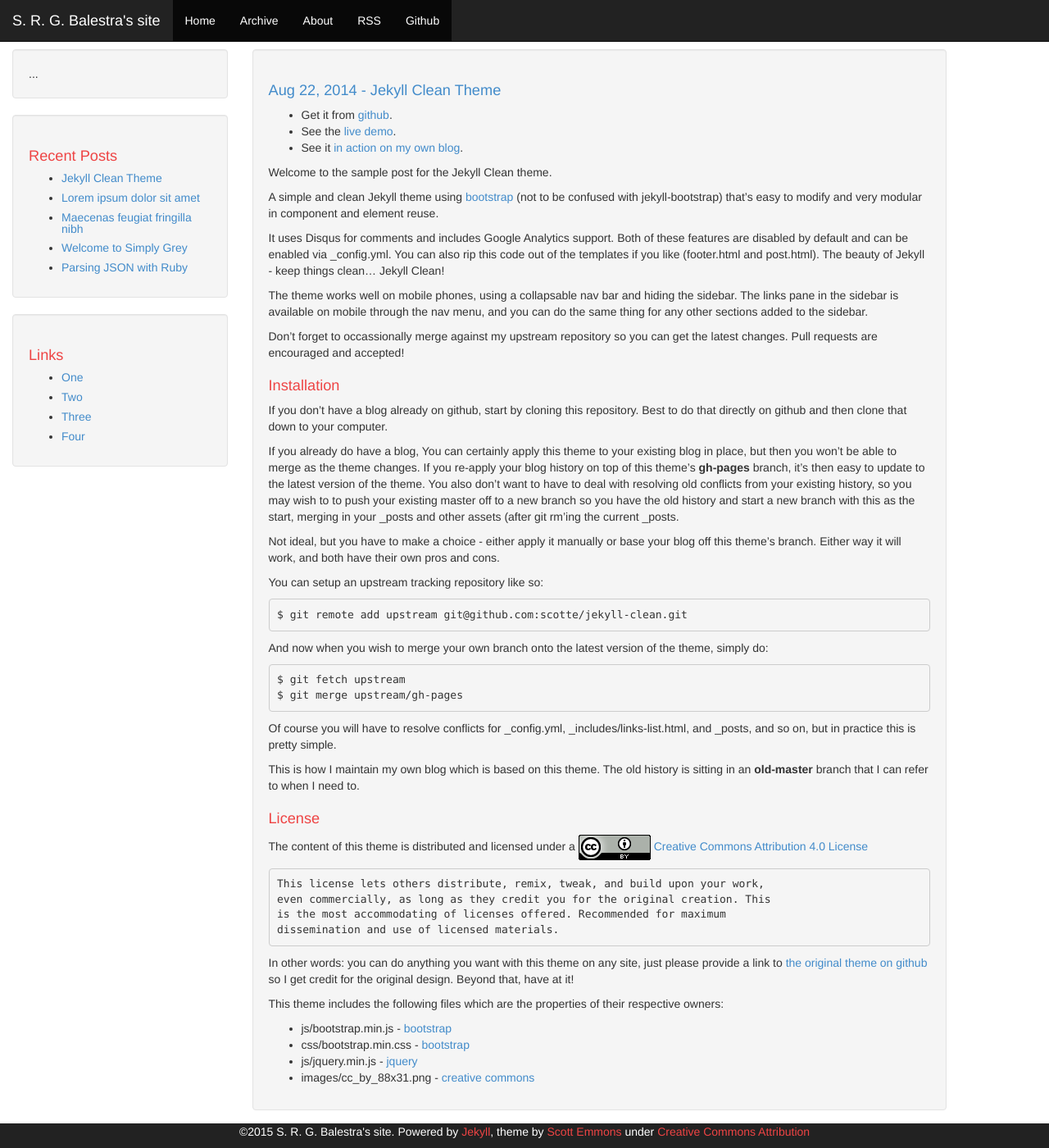
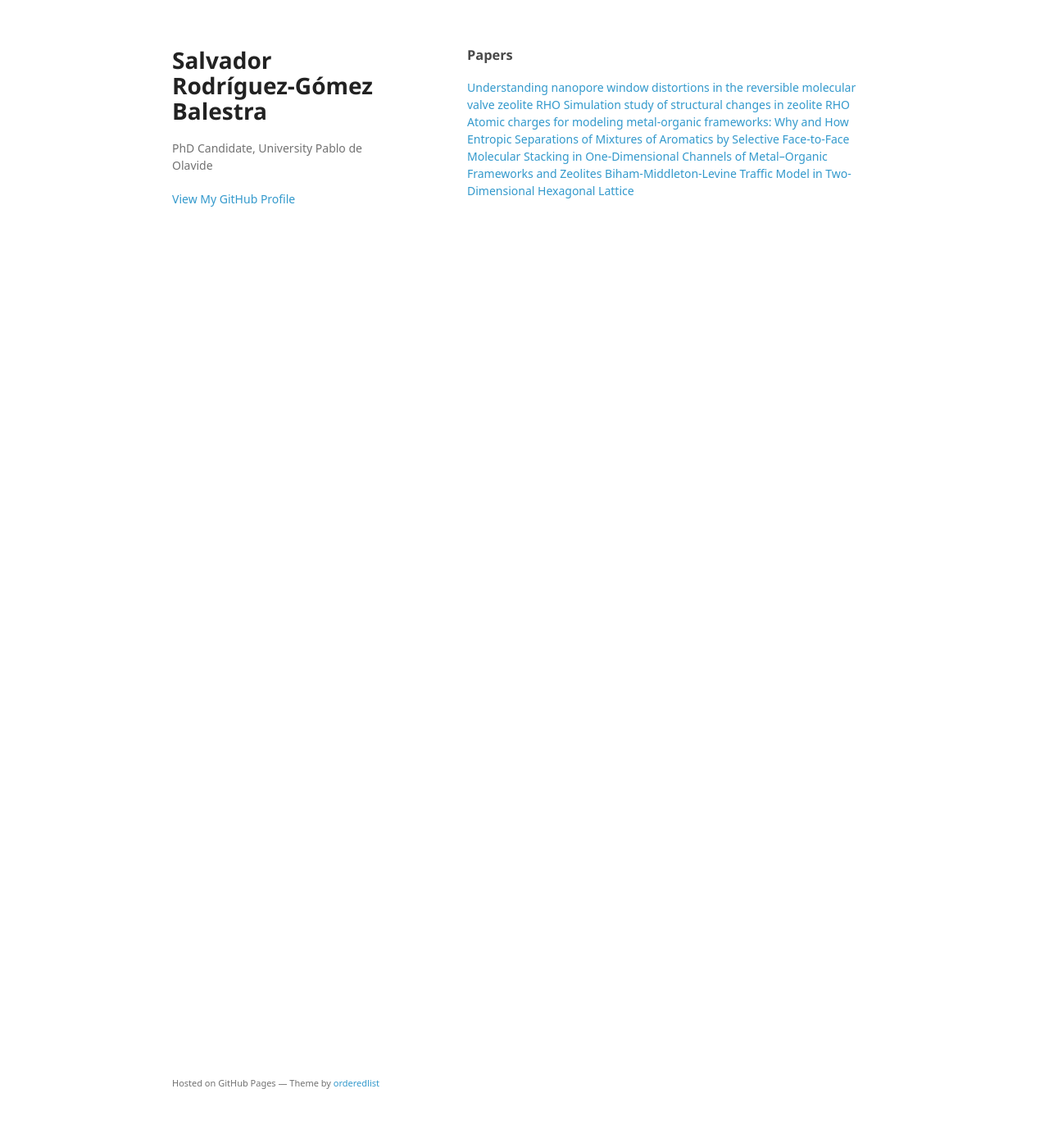
Before and after one commit to salrodgom/salrodgom.github.io, a Jekyll site: the page index.html, which Jekyll copies as it is, in a window 1280 px wide and 1400 px high. Shown: the whole window at 82% size. Built offline with Jekyll 4.4.1, drawn with Linux system fonts in a browser that asks for light colours; some web fonts are replaced; Markdown is read by kramdown in place of the engine named in the settings; the list of posts is cut into pages by our own code; some of the changed text lies outside the part shown.

Commit message:
Replace master branch with page content via GitHub

```diff
--- a/index.html
+++ b/index.html
@@ -1,31 +1,42 @@
----
-layout: default
----
+<!doctype html>
+<html>
+  <head>
+    <meta charset="utf-8">
+    <meta http-equiv="X-UA-Compatible" content="chrome=1">
+    <title>Salvador Rodríguez-Gómez Balestra by salrodgom</title>
 
-{% for post in paginator.posts %}
-<div class="article">
-    <div class="well">
-        <h1><a href="{{ site.baseurl}}{{ post.url }}">{{ post.date | date: "%b %-d, %Y" }} - {{ post.title }}</a></h1>
-        {% if site.comments == true and post.comments == true and site.disqus != '' %}
-          <p class="author"><a href="{{ site.baseurl }}{{ post.url }}/#disqus_thread">Comments</a></p>
-        {% endif %}
-        <div class="content">
-            {{ post.content }}
-        </div>
+    <link rel="stylesheet" href="stylesheets/styles.css">
+    <link rel="stylesheet" href="stylesheets/github-light.css">
+    <meta name="viewport" content="width=device-width">
+    <!--[if lt IE 9]>
+    <script src="//html5shiv.googlecode.com/svn/trunk/html5.js"></script>
+    <![endif]-->
+  </head>
+  <body>
+    <div class="wrapper">
+      <header>
+        <h1>Salvador Rodríguez-Gómez Balestra</h1>
+        <p>PhD Candidate, University Pablo de Olavide</p>
+
+
+        <p class="view"><a href="https://github.com/salrodgom">View My GitHub Profile</a></p>
+
+      </header>
+      <section>
+        <h3>
+<a id="papers" class="anchor" href="#papers" aria-hidden="true"><span class="octicon octicon-link"></span></a>Papers</h3>
+
+<p><a href="https://www.researchgate.net/profile/Salvador_Balestra/publication/280086637_Understanding_nanopore_window_distortions_in_the_reversible_molecular_valve_zeolite_RHO/links/55a78eb408aea2222c74657e.pdf">Understanding nanopore window distortions in the reversible molecular valve zeolite RHO</a>
+<a href="http://www.researchgate.net/profile/Salvador_Balestra/publication/259715377_Simulation_Study_of_Structural_Changes_in_Zeolite_RHO/links/00b7d52dd3abc9135a000000.pdf">Simulation study of structural changes in zeolite RHO</a>
+<a href="https://www.researchgate.net/profile/Salvador_Balestra/publication/268207356_Atomic_charges_for_modeling_metalorganic_frameworks_Why_and_how/links/546d2e9e0cf2a7492c55b32f.pdf">Atomic charges for modeling metal-organic frameworks: Why and How</a>
+<a href="http://onlinelibrary.wiley.com/doi/10.1002/cphc.201402819/full">Entropic Separations of Mixtures of Aromatics by Selective Face-to-Face Molecular Stacking in One-Dimensional Channels of Metal–Organic Frameworks and Zeolites</a>
+<a href="http://link.springer.com/chapter/10.1007/978-3-319-00395-5_113">Biham-Middleton-Levine Traffic Model in Two-Dimensional Hexagonal Lattice</a></p>
+      </section>
+      <footer>
+        <p><small>Hosted on GitHub Pages &mdash; Theme by <a href="https://github.com/orderedlist">orderedlist</a></small></p>
+      </footer>
     </div>
-</div>
-{% endfor %}
+    <script src="javascripts/scale.fix.js"></script>
 
-<div class="pagination">
-  {% if paginator.previous_page %}
-      {% if paginator.previous_page == 1 %}
-        <a class="btn btn-default" href="{{ site.baseurl}}/index.html" class="previous">Newer</a>
-      {% else %}
-        <a class="btn btn-default" href="{{ site.baseurl}}/page{{ paginator.previous_page }}" class="previous">Newer</a>
-      {% endif %}
-  {% endif %}
-  <span class="page_number ">Page: {{ paginator.page }} of {{ paginator.total_pages }}</span>
-  {% if paginator.next_page %}
-    <a class="btn btn-default" href="{{ site.baseurl}}/page{{ paginator.next_page }}" class="next">Older</a>
-  {% endif %}
-</div>
+  </body>
+</html>
--- /dev/null
+++ b/javascripts/scale.fix.js
@@ -0,0 +1,17 @@
+var metas = document.getElementsByTagName('meta');
+var i;
+if (navigator.userAgent.match(/iPhone/i)) {
+  for (i=0; i<metas.length; i++) {
+    if (metas[i].name == "viewport") {
+      metas[i].content = "width=device-width, minimum-scale=1.0, maximum-scale=1.0";
+    }
+  }
+  document.addEventListener("gesturestart", gestureStart, false);
+}
+function gestureStart() {
+  for (i=0; i<metas.length; i++) {
+    if (metas[i].name == "viewport") {
+      metas[i].content = "width=device-width, minimum-scale=0.25, maximum-scale=1.6";
+    }
+  }
+}
--- /dev/null
+++ b/params.json
@@ -0,0 +1 @@
+{"name":"Salvador Rodríguez-Gómez Balestra","tagline":"PhD Candidate, University Pablo de Olavide","body":"### Papers\r\n[Understanding nanopore window distortions in the reversible molecular valve zeolite RHO](https://www.researchgate.net/profile/Salvador_Balestra/publication/280086637_Understanding_nanopore_window_distortions_in_the_reversible_molecular_valve_zeolite_RHO/links/55a78eb408aea2222c74657e.pdf)\r\n[Simulation study of structural changes in zeolite RHO](http://www.researchgate.net/profile/Salvador_Balestra/publication/259715377_Simulation_Study_of_Structural_Changes_in_Zeolite_RHO/links/00b7d52dd3abc9135a000000.pdf)\r\n[Atomic charges for modeling metal-organic frameworks: Why and How](https://www.researchgate.net/profile/Salvador_Balestra/publication/268207356_Atomic_charges_for_modeling_metalorganic_frameworks_Why_and_how/links/546d2e9e0cf2a7492c55b32f.pdf)\r\n[Entropic Separations of Mixtures of Aromatics by Selective Face-to-Face Molecular Stacking in One-Dimensional Channels of Metal–Organic Frameworks and Zeolites](http://onlinelibrary.wiley.com/doi/10.1002/cphc.201402819/full)\r\n[Biham-Middleton-Levine Traffic Model in Two-Dimensional Hexagonal Lattice](http://link.springer.com/chapter/10.1007/978-3-319-00395-5_113)\r\n","google":"","note":"Don't delete this file! It's used internally to help with page regeneration."}
--- /dev/null
+++ b/stylesheets/github-light.css
@@ -0,0 +1,115 @@
+/*
+   Copyright 2014 GitHub Inc.
+
+   Licensed under the Apache License, Version 2.0 (the "License");
+   you may not use this file except in compliance with the License.
+   You may obtain a copy of the License at
+
+       http://www.apache.org/licenses/LICENSE-2.0
+
+   Unless required by applicable law or agreed to in writing, software
+   distributed under the License is distributed on an "AS IS" BASIS,
+   WITHOUT WARRANTIES OR CONDITIONS OF ANY KIND, either express or implied.
+   See the License for the specific language governing permissions and
+   limitations under the License.
+
+*/
+
+.pl-c /* comment */ {
+  color: #969896;
+}
+
+.pl-c1      /* constant, markup.raw, meta.diff.header, meta.module-reference, meta.property-name, support, support.constant, support.variable, variable.other.constant */,
+.pl-s .pl-v /* string variable */ {
+  color: #0086b3;
+}
+
+.pl-e  /* entity */,
+.pl-en /* entity.name */ {
+  color: #795da3;
+}
+
+.pl-s .pl-s1 /* string source */,
+.pl-smi      /* storage.modifier.import, storage.modifier.package, storage.type.java, variable.other, variable.parameter.function */ {
+  color: #333;
+}
+
+.pl-ent /* entity.name.tag */ {
+  color: #63a35c;
+}
+
+.pl-k /* keyword, storage, storage.type */ {
+  color: #a71d5d;
+}
+
+.pl-pds              /* punctuation.definition.string, string.regexp.character-class */,
+.pl-s                /* string */,
+.pl-s .pl-pse .pl-s1 /* string punctuation.section.embedded source */,
+.pl-sr               /* string.regexp */,
+.pl-sr .pl-cce       /* string.regexp constant.character.escape */,
+.pl-sr .pl-sra       /* string.regexp string.regexp.arbitrary-repitition */,
+.pl-sr .pl-sre       /* string.regexp source.ruby.embedded */ {
+  color: #183691;
+}
+
+.pl-v /* variable */ {
+  color: #ed6a43;
+}
+
+.pl-id /* invalid.deprecated */ {
+  color: #b52a1d;
+}
+
+.pl-ii /* invalid.illegal */ {
+  background-color: #b52a1d;
+  color: #f8f8f8;
+}
+
+.pl-sr .pl-cce /* string.regexp constant.character.escape */ {
+  color: #63a35c;
+  font-weight: bold;
+}
+
+.pl-ml /* markup.list */ {
+  color: #693a17;
+}
+
+.pl-mh        /* markup.heading */,
+.pl-mh .pl-en /* markup.heading entity.name */,
+.pl-ms        /* meta.separator */ {
+  color: #1d3e81;
+  font-weight: bold;
+}
+
+.pl-mq /* markup.quote */ {
+  color: #008080;
+}
+
+.pl-mi /* markup.italic */ {
+  color: #333;
+  font-style: italic;
+}
+
+.pl-mb /* markup.bold */ {
+  color: #333;
+  font-weight: bold;
+}
+
+.pl-md /* markup.deleted, meta.diff.header.from-file */ {
+  background-color: #ffecec;
+  color: #bd2c00;
+}
+
+.pl-mi1 /* markup.inserted, meta.diff.header.to-file */ {
+  background-color: #eaffea;
+  color: #55a532;
+}
+
+.pl-mdr /* meta.diff.range */ {
+  color: #795da3;
+  font-weight: bold;
+}
+
+.pl-mo /* meta.output */ {
+  color: #1d3e81;
+}
--- /dev/null
+++ b/stylesheets/styles.css
@@ -0,0 +1,324 @@
+@font-face {
+  font-family: 'Noto Sans';
+  font-weight: 400;
+  font-style: normal;
+  src: url('../fonts/Noto-Sans-regular/Noto-Sans-regular.eot');
+  src: url('../fonts/Noto-Sans-regular/Noto-Sans-regular.eot?#iefix') format('embedded-opentype'),
+       local('Noto Sans'),
+       local('Noto-Sans-regular'),
+       url('../fonts/Noto-Sans-regular/Noto-Sans-regular.woff2') format('woff2'),
+       url('../fonts/Noto-Sans-regular/Noto-Sans-regular.woff') format('woff'),
+       url('../fonts/Noto-Sans-regular/Noto-Sans-regular.ttf') format('truetype'),
+       url('../fonts/Noto-Sans-regular/Noto-Sans-regular.svg#NotoSans') format('svg');
+}
+
+@font-face {
+  font-family: 'Noto Sans';
+  font-weight: 700;
+  font-style: normal;
+  src: url('../fonts/Noto-Sans-700/Noto-Sans-700.eot');
+  src: url('../fonts/Noto-Sans-700/Noto-Sans-700.eot?#iefix') format('embedded-opentype'),
+       local('Noto Sans Bold'),
+       local('Noto-Sans-700'),
+       url('../fonts/Noto-Sans-700/Noto-Sans-700.woff2') format('woff2'),
+       url('../fonts/Noto-Sans-700/Noto-Sans-700.woff') format('woff'),
+       url('../fonts/Noto-Sans-700/Noto-Sans-700.ttf') format('truetype'),
+       url('../fonts/Noto-Sans-700/Noto-Sans-700.svg#NotoSans') format('svg');
+}
+
+@font-face {
+  font-family: 'Noto Sans';
+  font-weight: 400;
+  font-style: italic;
+  src: url('../fonts/Noto-Sans-italic/Noto-Sans-italic.eot');
+  src: url('../fonts/Noto-Sans-italic/Noto-Sans-italic.eot?#iefix') format('embedded-opentype'),
+       local('Noto Sans Italic'),
+       local('Noto-Sans-italic'),
+       url('../fonts/Noto-Sans-italic/Noto-Sans-italic.woff2') format('woff2'),
+       url('../fonts/Noto-Sans-italic/Noto-Sans-italic.woff') format('woff'),
+       url('../fonts/Noto-Sans-italic/Noto-Sans-italic.ttf') format('truetype'),
+       url('../fonts/Noto-Sans-italic/Noto-Sans-italic.svg#NotoSans') format('svg');
+}
+
+@font-face {
+  font-family: 'Noto Sans';
+  font-weight: 700;
+  font-style: italic;
+  src: url('../fonts/Noto-Sans-700italic/Noto-Sans-700italic.eot');
+  src: url('../fonts/Noto-Sans-700italic/Noto-Sans-700italic.eot?#iefix') format('embedded-opentype'),
+       local('Noto Sans Bold Italic'),
+       local('Noto-Sans-700italic'),
+       url('../fonts/Noto-Sans-700italic/Noto-Sans-700italic.woff2') format('woff2'),
+       url('../fonts/Noto-Sans-700italic/Noto-Sans-700italic.woff') format('woff'),
+       url('../fonts/Noto-Sans-700italic/Noto-Sans-700italic.ttf') format('truetype'),
+       url('../fonts/Noto-Sans-700italic/Noto-Sans-700italic.svg#NotoSans') format('svg');
+}
+
+body {
+  background-color: #fff;
+  padding:50px;
+  font: 14px/1.5 "Noto Sans", "Helvetica Neue", Helvetica, Arial, sans-serif;
+  color:#727272;
+  font-weight:400;
+}
+
+h1, h2, h3, h4, h5, h6 {
+  color:#222;
+  margin:0 0 20px;
+}
+
+p, ul, ol, table, pre, dl {
+  margin:0 0 20px;
+}
+
+h1, h2, h3 {
+  line-height:1.1;
+}
+
+h1 {
+  font-size:28px;
+}
+
+h2 {
+  color:#393939;
+}
+
+h3, h4, h5, h6 {
+  color:#494949;
+}
+
+a {
+  color:#39c;
+  text-decoration:none;
+}
+
+a:hover {
+  color:#069;
+}
+
+a small {
+  font-size:11px;
+  color:#777;
+  margin-top:-0.3em;
+  display:block;
+}
+
+a:hover small {
+  color:#777;
+}
+
+.wrapper {
+  width:860px;
+  margin:0 auto;
+}
+
+blockquote {
+  border-left:1px solid #e5e5e5;
+  margin:0;
+  padding:0 0 0 20px;
+  font-style:italic;
+}
+
+code, pre {
+  font-family:Monaco, Bitstream Vera Sans Mono, Lucida Console, Terminal, Consolas, Liberation Mono, DejaVu Sans Mono, Courier New, monospace;
+  color:#333;
+  font-size:12px;
+}
+
+pre {
+  padding:8px 15px;
+  background: #f8f8f8;
+  border-radius:5px;
+  border:1px solid #e5e5e5;
+  overflow-x: auto;
+}
+
+table {
+  width:100%;
+  border-collapse:collapse;
+}
+
+th, td {
+  text-align:left;
+  padding:5px 10px;
+  border-bottom:1px solid #e5e5e5;
+}
+
+dt {
+  color:#444;
+  font-weight:700;
+}
+
+th {
+  color:#444;
+}
+
+img {
+  max-width:100%;
+}
+
+header {
+  width:270px;
+  float:left;
+  position:fixed;
+  -webkit-font-smoothing:subpixel-antialiased;
+}
+
+header ul {
+  list-style:none;
+  height:40px;
+  padding:0;
+  background: #f4f4f4;
+  border-radius:5px;
+  border:1px solid #e0e0e0;
+  width:270px;
+}
+
+header li {
+  width:89px;
+  float:left;
+  border-right:1px solid #e0e0e0;
+  height:40px;
+}
+
+header li:first-child a {
+  border-radius:5px 0 0 5px;
+}
+
+header li:last-child a {
+  border-radius:0 5px 5px 0;
+}
+
+header ul a {
+  line-height:1;
+  font-size:11px;
+  color:#999;
+  display:block;
+  text-align:center;
+  padding-top:6px;
+  height:34px;
+}
+
+header ul a:hover {
+  color:#999;
+}
+
+header ul a:active {
+  background-color:#f0f0f0;
+}
+
+strong {
+  color:#222;
+  font-weight:700;
+}
+
+header ul li + li + li {
+  border-right:none;
+  width:89px;
+}
+
+header ul a strong {
+  font-size:14px;
+  display:block;
+  color:#222;
+}
+
+section {
+  width:500px;
+  float:right;
+  padding-bottom:50px;
+}
+
+small {
+  font-size:11px;
+}
+
+hr {
+  border:0;
+  background:#e5e5e5;
+  height:1px;
+  margin:0 0 20px;
+}
+
+footer {
+  width:270px;
+  float:left;
+  position:fixed;
+  bottom:50px;
+  -webkit-font-smoothing:subpixel-antialiased;
+}
+
+@media print, screen and (max-width: 960px) {
+
+  div.wrapper {
+    width:auto;
+    margin:0;
+  }
+
+  header, section, footer {
+    float:none;
+    position:static;
+    width:auto;
+  }
+
+  header {
+    padding-right:320px;
+  }
+
+  section {
+    border:1px solid #e5e5e5;
+    border-width:1px 0;
+    padding:20px 0;
+    margin:0 0 20px;
+  }
+
+  header a small {
+    display:inline;
+  }
+
+  header ul {
+    position:absolute;
+    right:50px;
+    top:52px;
+  }
+}
+
+@media print, screen and (max-width: 720px) {
+  body {
+    word-wrap:break-word;
+  }
+
+  header {
+    padding:0;
+  }
+
+  header ul, header p.view {
+    position:static;
+  }
+
+  pre, code {
+    word-wrap:normal;
+  }
+}
+
+@media print, screen and (max-width: 480px) {
+  body {
+    padding:15px;
+  }
+
+  header ul {
+    width:99%;
+  }
+
+  header li, header ul li + li + li {
+    width:33%;
+  }
+}
+
+@media print {
+  body {
+    padding:0.4in;
+    font-size:12pt;
+    color:#444;
+  }
+}
```
